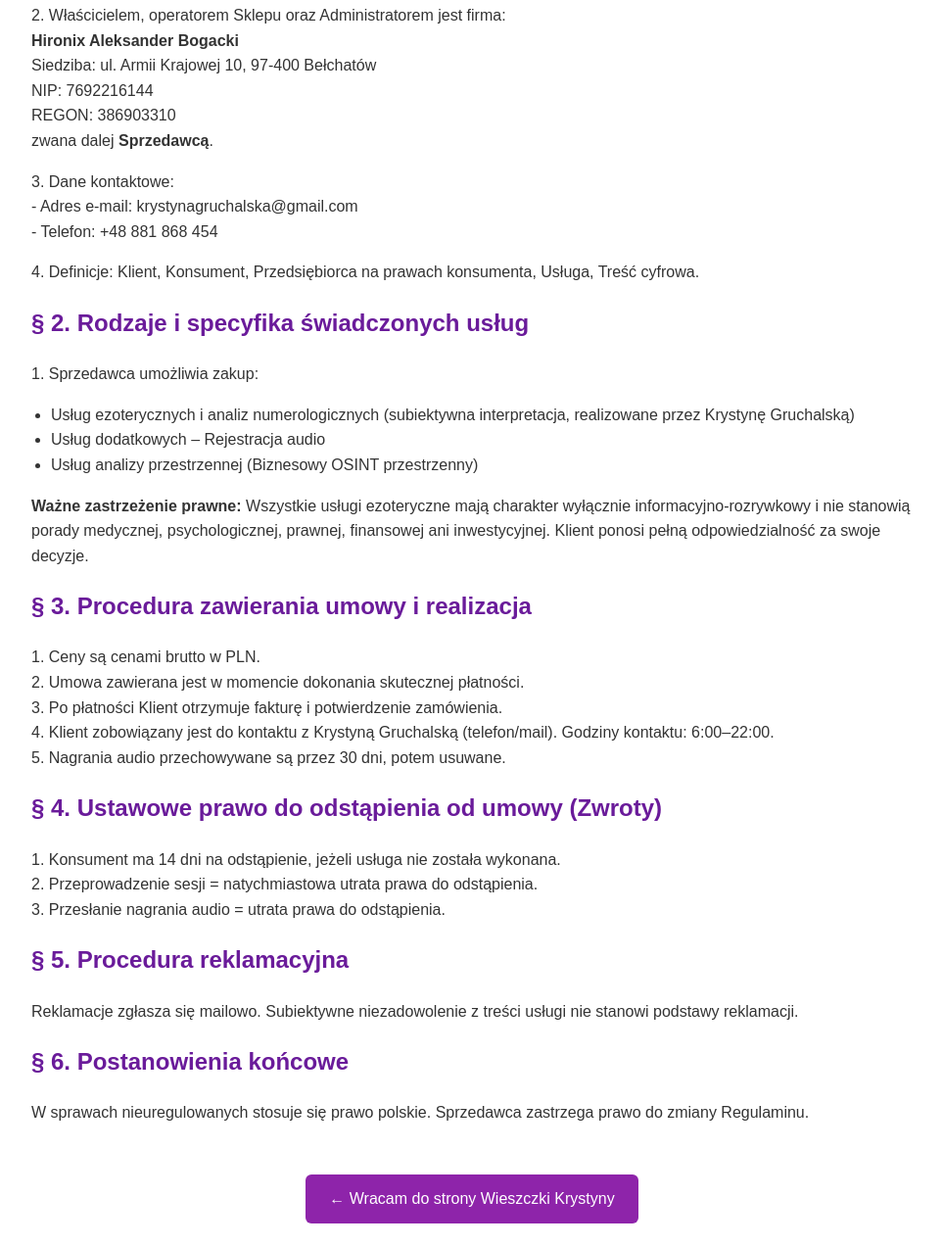
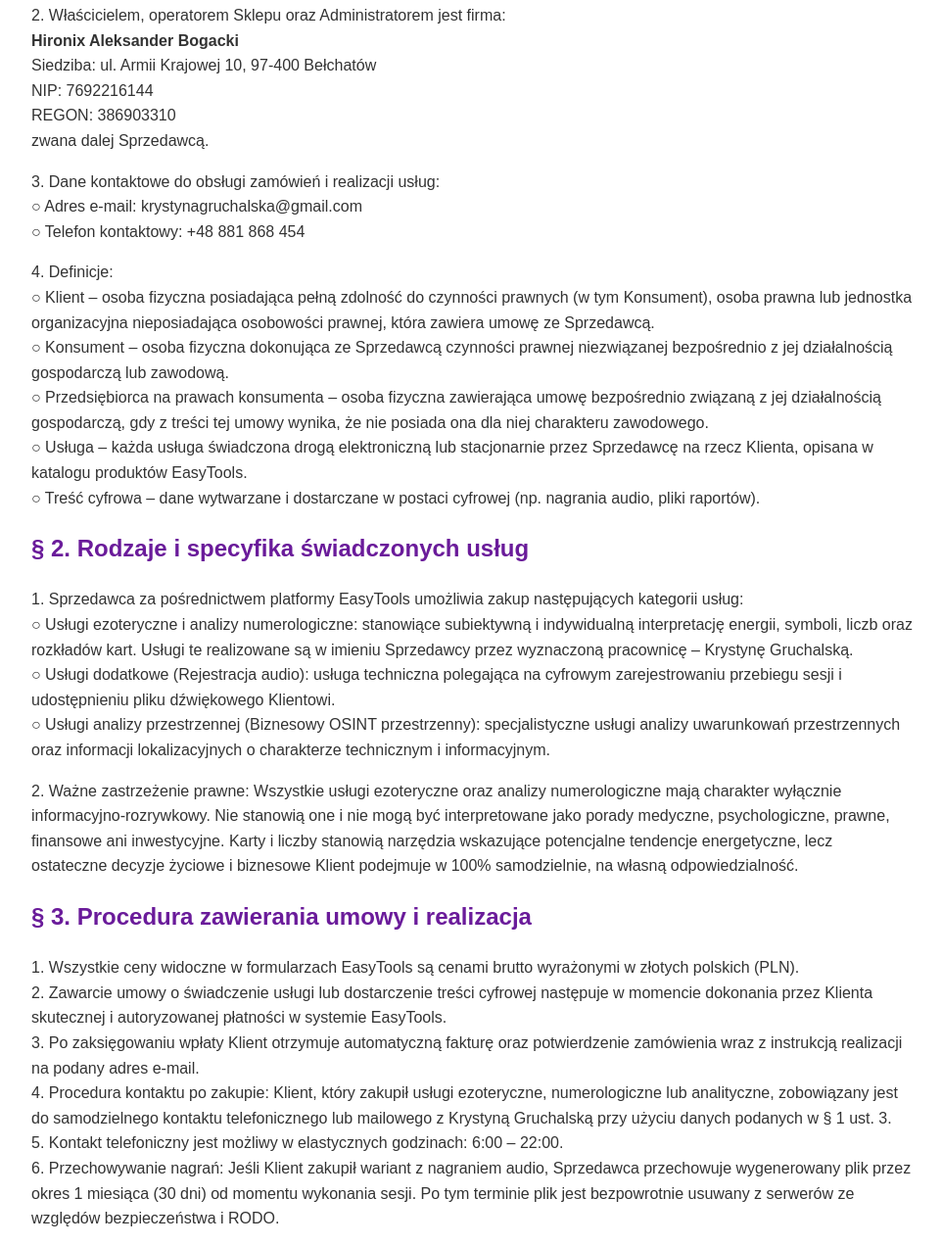
Before and after one commit to przestrzenwiedzy/wieszczka-krystyna, a plain HTML site: page regulamin.html in a window 1280 px wide. Shown: the part 527-1799 px from the top of the page at 98% size, without its empty margins (158-1120 px from the left). Drawn offline with Linux system fonts and the light colour scheme.

Commit message:
Update regulamin.html

```diff
--- a/regulamin.html
+++ b/regulamin.html
@@ -11,7 +11,6 @@
         .btn { display: inline-block; padding: 12px 24px; background: #8e24aa; color: white; border-radius: 6px; margin: 20px 0; text-decoration: none; }
         .btn:hover { background: #6a1b9a; }
         .top-link { text-align: center; margin: 30px 0; }
-        ul { padding-left: 20px; }
     </style>
 </head>
 <body>
@@ -30,38 +29,48 @@
     Siedziba: ul. Armii Krajowej 10, 97-400 Bełchatów<br>
     NIP: 7692216144<br>
     REGON: 386903310<br>
-    zwana dalej <strong>Sprzedawcą</strong>.</p>
-    <p>3. Dane kontaktowe:<br>
-    - Adres e-mail: krystynagruchalska@gmail.com<br>
-    - Telefon: +48 881 868 454</p>
-    <p>4. Definicje: Klient, Konsument, Przedsiębiorca na prawach konsumenta, Usługa, Treść cyfrowa.</p>
+    zwana dalej Sprzedawcą.</p>
+    <p>3. Dane kontaktowe do obsługi zamówień i realizacji usług:<br>
+    ○ Adres e-mail: krystynagruchalska@gmail.com<br>
+    ○ Telefon kontaktowy: +48 881 868 454</p>
+    <p>4. Definicje:<br>
+    ○ Klient – osoba fizyczna posiadająca pełną zdolność do czynności prawnych (w tym Konsument), osoba prawna lub jednostka organizacyjna nieposiadająca osobowości prawnej, która zawiera umowę ze Sprzedawcą.<br>
+    ○ Konsument – osoba fizyczna dokonująca ze Sprzedawcą czynności prawnej niezwiązanej bezpośrednio z jej działalnością gospodarczą lub zawodową.<br>
+    ○ Przedsiębiorca na prawach konsumenta – osoba fizyczna zawierająca umowę bezpośrednio związaną z jej działalnością gospodarczą, gdy z treści tej umowy wynika, że nie posiada ona dla niej charakteru zawodowego.<br>
+    ○ Usługa – każda usługa świadczona drogą elektroniczną lub stacjonarnie przez Sprzedawcę na rzecz Klienta, opisana w katalogu produktów EasyTools.<br>
+    ○ Treść cyfrowa – dane wytwarzane i dostarczane w postaci cyfrowej (np. nagrania audio, pliki raportów).</p>
 
     <h2>§ 2. Rodzaje i specyfika świadczonych usług</h2>
-    <p>1. Sprzedawca umożliwia zakup:</p>
-    <ul>
-        <li>Usług ezoterycznych i analiz numerologicznych (subiektywna interpretacja, realizowane przez Krystynę Gruchalską)</li>
-        <li>Usług dodatkowych – Rejestracja audio</li>
-        <li>Usług analizy przestrzennej (Biznesowy OSINT przestrzenny)</li>
-    </ul>
-    <p><strong>Ważne zastrzeżenie prawne:</strong> Wszystkie usługi ezoteryczne mają charakter wyłącznie informacyjno-rozrywkowy i nie stanowią porady medycznej, psychologicznej, prawnej, finansowej ani inwestycyjnej. Klient ponosi pełną odpowiedzialność za swoje decyzje.</p>
+    <p>1. Sprzedawca za pośrednictwem platformy EasyTools umożliwia zakup następujących kategorii usług:<br>
+    ○ Usługi ezoteryczne i analizy numerologiczne: stanowiące subiektywną i indywidualną interpretację energii, symboli, liczb oraz rozkładów kart. Usługi te realizowane są w imieniu Sprzedawcy przez wyznaczoną pracownicę – Krystynę Gruchalską.<br>
+    ○ Usługi dodatkowe (Rejestracja audio): usługa techniczna polegająca na cyfrowym zarejestrowaniu przebiegu sesji i udostępnieniu pliku dźwiękowego Klientowi.<br>
+    ○ Usługi analizy przestrzennej (Biznesowy OSINT przestrzenny): specjalistyczne usługi analizy uwarunkowań przestrzennych oraz informacji lokalizacyjnych o charakterze technicznym i informacyjnym.</p>
+    <p>2. Ważne zastrzeżenie prawne: Wszystkie usługi ezoteryczne oraz analizy numerologiczne mają charakter wyłącznie informacyjno-rozrywkowy. Nie stanowią one i nie mogą być interpretowane jako porady medyczne, psychologiczne, prawne, finansowe ani inwestycyjne. Karty i liczby stanowią narzędzia wskazujące potencjalne tendencje energetyczne, lecz ostateczne decyzje życiowe i biznesowe Klient podejmuje w 100% samodzielnie, na własną odpowiedzialność.</p>
 
     <h2>§ 3. Procedura zawierania umowy i realizacja</h2>
-    <p>1. Ceny są cenami brutto w PLN.<br>
-    2. Umowa zawierana jest w momencie dokonania skutecznej płatności.<br>
-    3. Po płatności Klient otrzymuje fakturę i potwierdzenie zamówienia.<br>
-    4. Klient zobowiązany jest do kontaktu z Krystyną Gruchalską (telefon/mail). Godziny kontaktu: 6:00–22:00.<br>
-    5. Nagrania audio przechowywane są przez 30 dni, potem usuwane.</p>
+    <p>1. Wszystkie ceny widoczne w formularzach EasyTools są cenami brutto wyrażonymi w złotych polskich (PLN).<br>
+    2. Zawarcie umowy o świadczenie usługi lub dostarczenie treści cyfrowej następuje w momencie dokonania przez Klienta skutecznej i autoryzowanej płatności w systemie EasyTools.<br>
+    3. Po zaksięgowaniu wpłaty Klient otrzymuje automatyczną fakturę oraz potwierdzenie zamówienia wraz z instrukcją realizacji na podany adres e-mail.<br>
+    4. Procedura kontaktu po zakupie: Klient, który zakupił usługi ezoteryczne, numerologiczne lub analityczne, zobowiązany jest do samodzielnego kontaktu telefonicznego lub mailowego z Krystyną Gruchalską przy użyciu danych podanych w § 1 ust. 3.<br>
+    5. Kontakt telefoniczny jest możliwy w elastycznych godzinach: 6:00 – 22:00.<br>
+    6. Przechowywanie nagrań: Jeśli Klient zakupił wariant z nagraniem audio, Sprzedawca przechowuje wygenerowany plik przez okres 1 miesiąca (30 dni) od momentu wykonania sesji. Po tym terminie plik jest bezpowrotnie usuwany z serwerów ze względów bezpieczeństwa i RODO.</p>
 
     <h2>§ 4. Ustawowe prawo do odstąpienia od umowy (Zwroty)</h2>
-    <p>1. Konsument ma 14 dni na odstąpienie, jeżeli usługa nie została wykonana.<br>
-    2. Przeprowadzenie sesji = natychmiastowa utrata prawa do odstąpienia.<br>
-    3. Przesłanie nagrania audio = utrata prawa do odstąpienia.</p>
+    <p>1. Klient będący Konsumentem lub Przedsiębiorcą na prawach konsumenta ma prawo odstąpić od umowy zawartej na odległość w terminie 14 dni bez podawania przyczyny, pod warunkiem, że świadczenie usługi nie zostało w pełni rozpoczęte i zakończone za jego zgodą.<br>
+    2. Utrata prawa do odstąpienia od umowy (Dotyczy Usług): Zgodnie z art. 38 ust. 1 pkt 1 ustawy o prawach konsumenta, prawo do odstąpienia od umowy nie przysługuje konsumentowi, jeżeli Sprzedawca wykonał w pełni usługę za wyraźną i uprzednią zgodą konsumenta. Przeprowadzenie rozmowy telefonicznej / sesji powoduje natychmiastowe wygaśnięcie prawa do zwrotu pieniędzy.<br>
+    3. Utrata prawa do odstąpienia od umowy (Dotyczy Treści Cyfrowych/Nagrań): Zgodnie z art. 38 ust. 1 pkt 13 ustawy o prawach konsumenta, prawo do odstąpienia od umowy o dostarczanie treści cyfrowych nie przysługuje, jeżeli dostarczanie świadczenia rozpoczęło się za wyraźną zgodą konsumenta. Z chwilą przesłania pliku z nagraniem audio zwrot staje się niemożliwy.<br>
+    4. Oświadczenie o odstąpieniu od umowy należy wysłać drogą elektroniczną na adres e-mail Sprzedawcy. Zwrot środków następuje w ciągu 14 dni przy użyciu takiego samego sposobu płatności.</p>
 
     <h2>§ 5. Procedura reklamacyjna</h2>
-    <p>Reklamacje zgłasza się mailowo. Subiektywne niezadowolenie z treści usługi nie stanowi podstawy reklamacji.</p>
+    <p>1. Klient ma prawo do złożenia reklamacji w przypadku niewykonania usługi w ustalonym terminie lub problemów technicznych.<br>
+    2. Reklamacje należy zgłaszać drogą elektroniczną na adres e-mail Sprzedawcy.<br>
+    3. Prawidłowo zgłoszona reklamacja powinna zawierać imię, nazwisko, adres e-mail, numer zamówienia oraz dokładny opis problemu.<br>
+    4. Sprzedawca rozpatruje reklamacje w terminie 14 dni.<br>
+    5. Zastrzeżenie: Subiektywne odczucia Klienta, niezadowolenie z treści wróżby, interpretacji kart lub wyliczeń numerologicznych nie mogą stanowić podstawy do reklamacji handlowej.</p>
 
     <h2>§ 6. Postanowienia końcowe</h2>
-    <p>W sprawach nieuregulowanych stosuje się prawo polskie. Sprzedawca zastrzega prawo do zmiany Regulaminu.</p>
+    <p>1. W sprawach nieuregulowanych regulaminem zastosowanie mają powszechnie obowiązujące przepisy prawa polskiego, w szczególności Kodeks Cywilny oraz Ustawa o prawach konsumenta.<br>
+    2. Sprzedawca zastrzega sobie prawo do zmiany regulaminu z ważnych przyczyn technicznych lub prawnych. Zmiany nie dotyczą zamówień opłaconych przed dniem wejścia zmiany w życie.</p>
 
     <div class="top-link">
         <a href="https://app.easy.tools/pages/wieszczka-krystyna" class="btn">← Wracam do strony Wieszczki Krystyny</a>
```
